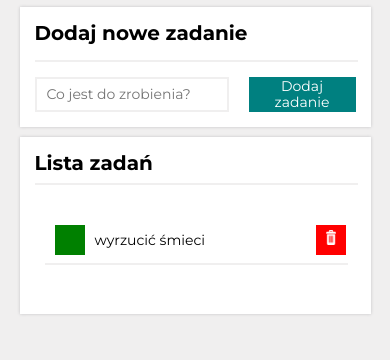
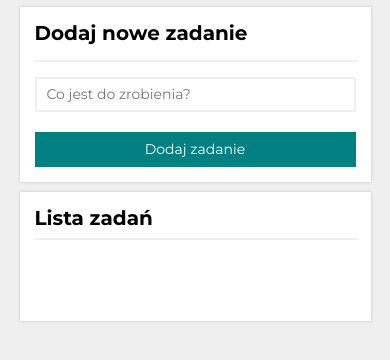
Before and after one commit to sylwiadobkowska/to-do-list, a plain HTML site: page index.html in a window 390 px wide. Shown: the part 80-440 px from the top of the page. Drawn offline with nearby package versions, Linux system fonts and the light colour scheme.

Commit message:
media queries and word break added, default task deleted

```diff
--- a/css/input.css
+++ b/css/input.css
@@ -13,7 +13,6 @@
     border-style: none;
     height: 35px;
     font-size: 14px;
-    margin: 0 0 0 20px;
 }
 
 .submitButton:active {
@@ -23,4 +22,19 @@
 .inputSpan {
     width: 100%;
     display: flex;
+    gap: 20px;
 }
+
+@media (max-width: 767px){
+    .inputSpan {
+        flex-wrap: wrap;
+    }
+
+    .newTask {
+        width: 100%;
+    }
+
+    .submitButton {
+        width: 100%;
+    }
+}
--- a/css/list.css
+++ b/css/list.css
@@ -15,6 +15,7 @@
 
 .task__content {
     font-size: 14px;
+    word-break: break-all;
 }
 
 
--- a/js/script.js
+++ b/js/script.js
@@ -1,9 +1,5 @@
 {
     const tasks = [
-        {
-            content: "wyrzucić śmieci",
-            done: false,
-        },
 
     ];
 
```
